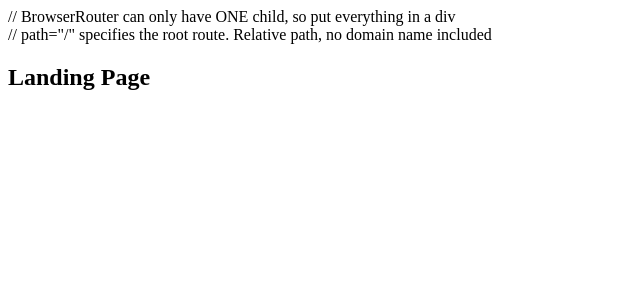
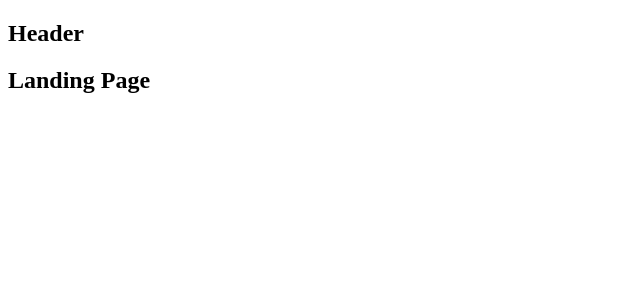
Before and after one commit to 6nguyen/Buckshot, a React (Create React App) app in the folder client/: page / in a window 1280 px wide. Shown: the top 300 px of the page, without its empty margins (0-640 px from the left). Built offline with nearby package versions, Linux system fonts and the light colour scheme.

Commit message:
Set up react Router to correctly dispaly Header component, Dashboard, SurveyNew, LandingPage

```diff
--- a/client/src/components/App.js
+++ b/client/src/components/App.js
@@ -3,17 +3,23 @@ import { BrowserRouter, Route } from 'react-router-dom';
 
 const Header = () => <h2>Header</h2>
 const Dashboard = () => <h2>Dashboard</h2>
-const SurveryNew = () => <h2>Survery New</h2>
+const SurveyNew = () => <h2>Survey New</h2>
 const LandingPage = () => <h2>Landing Page</h2>
 
 const App = () => {
   return (
     <div>
-    // BrowserRouter can only have ONE child, so put everything in a div
+    {/* BrowserRouter can only have ONE child, so put everything in a div */}
       <BrowserRouter>
         <div>
-          // path="/" specifies the root route.  Relative path, no domain name included
-          <Route path="/" component ={LandingPage} />
+          {/* path="/" specifies the root route.  Relative path, no domain name included */}
+          {/* Route will load ALL components that are found in the path, unless specified with
+            'exact'.
+            Ex without exact: "/surveys" path will also load component with "/" path */}
+          <Header /> {/* Always appears no matter what */}
+          <Route exact={true} path="/" component ={LandingPage} />
+          <Route exact path="/surveys" component ={Dashboard} />
+          <Route path="/surveys/new" component ={SurveyNew} />
         </div>
       </BrowserRouter>
     </div>
```
